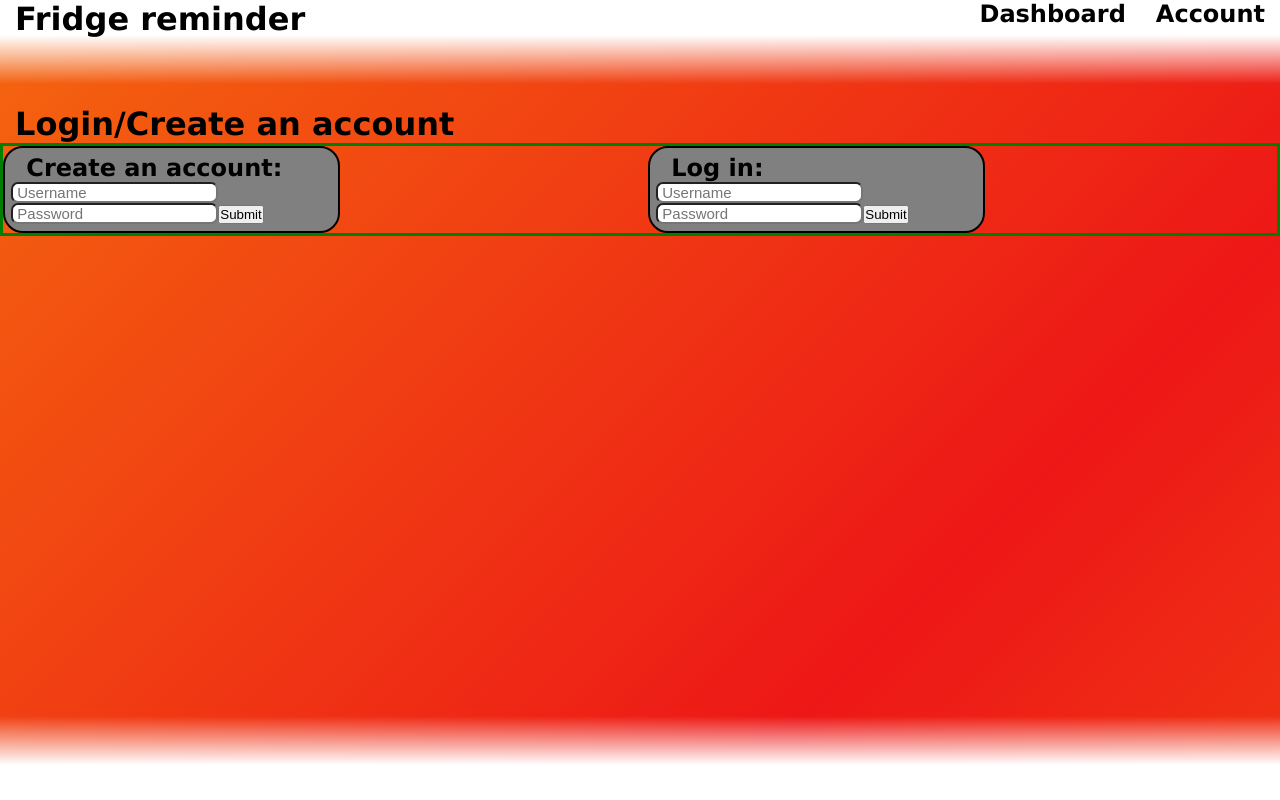
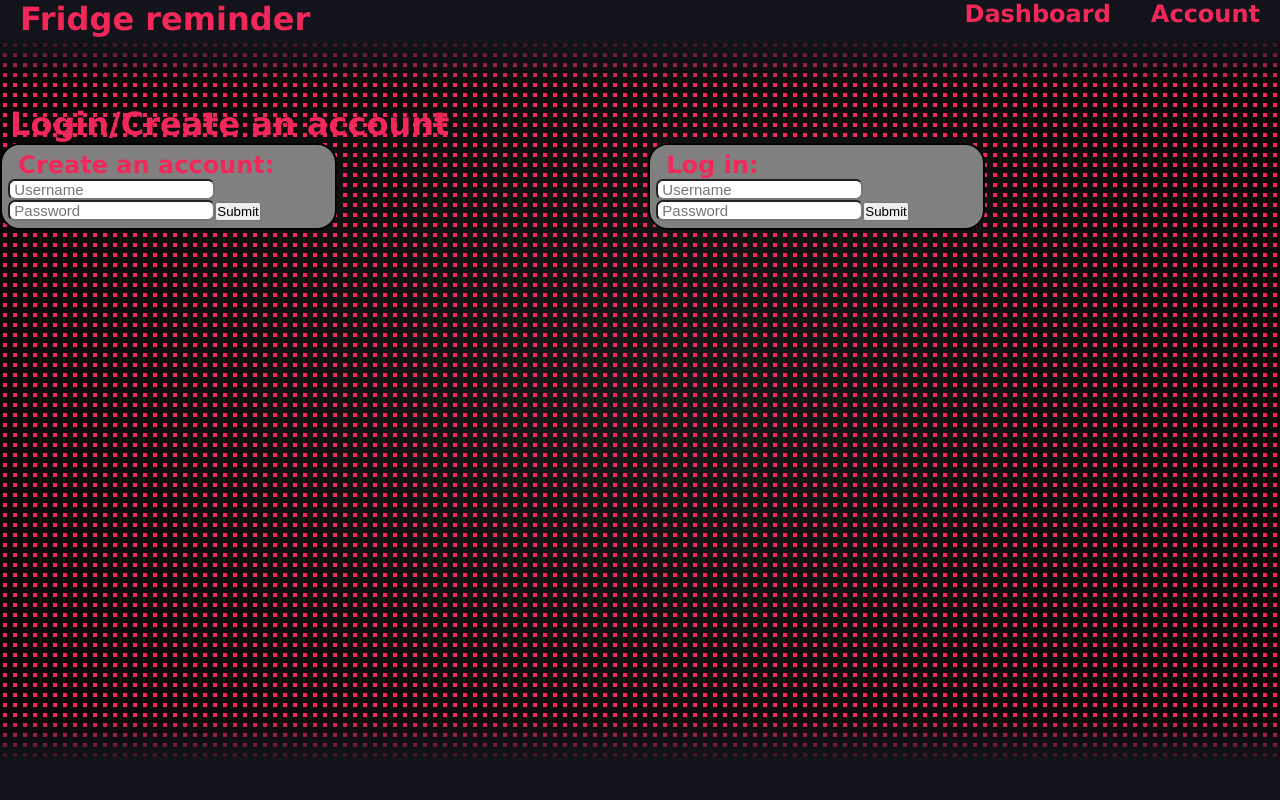
Before and after one commit to siweli/fridge-reminder, a Next.js app in the folder fridge-reminder-website/: page /account in a window 1280 px wide. Built offline with nearby package versions, Linux system fonts and the light colour scheme; no server answers.

Commit message:
updated css

```diff
--- a/fridge-reminder-website/src/app/account/styles.module.css
+++ b/fridge-reminder-website/src/app/account/styles.module.css
@@ -18,7 +18,6 @@
 }
 
 .container {
-    border: 3px green solid;
     columns: 2;
 }
 
--- a/fridge-reminder-website/src/app/globals.css
+++ b/fridge-reminder-website/src/app/globals.css
@@ -1,3 +1,9 @@
+:root {
+    --text: rgb(242, 40, 91);
+    --bg: rgb(19, 19, 27);
+    --bg-alpha: rgba(19, 19, 27, 1);
+}
+
 * {
     margin: 0;
     padding: 0;
@@ -9,28 +15,20 @@ html, body {
     height: 100%;
 }
 
+html {
+    background-image: radial-gradient(rgb(25, 25, 25), rgb(5, 5, 5));
+}
+
 body {
+    --size: 10px;
+
     font-family:Verdana, Geneva, Tahoma, sans-serif;
     display: flex;
     flex-direction: column;
-  /* height: 100dvh;
-  min-height: 100dvh; */
 
-  background: repeating-linear-gradient(135deg, #ED1717, #F24D11, #F6830C, #FBB806, #FFCC00, #FBB806, #F6830C, #F24D11, #ED1717, #F24D11, #F6830C);
-    background-size: 500% 500%;
-    animation: gradient 30s infinite linear;
-}
-
-@keyframes gradient {
-    0% {
-        background-position: 100% 100%;
-    }
-    50% {
-        background-position: 50% 50%;
-    }
-    100% {
-        background-position: 0% 0%;
-    }
+    background-image: radial-gradient(ellipse, var(--text) 0%, var(--text) 30%, transparent 34%);
+    background-size: var(--size) var(--size);
+    background-repeat: repeat;
 }
 
 
@@ -51,18 +49,18 @@ footer {
 }
 
 .white_bg {
-  background-color: rgb(255, 255, 255);
+    background-color: var(--bg);
     height: 35px;
 }
 
 .fade_down {
-  background: linear-gradient(180deg, rgba(255, 255, 255, 1), rgba(255, 255, 255, 0) 70%);
+    background: linear-gradient(180deg, var(--bg-alpha), rgba(0, 0, 0, 0) 70%);
     height: 70px;
     width: 100%;
 }
 
 .fade_up {
-  background: linear-gradient(0deg, rgba(255, 255, 255, 1), rgba(255, 255, 0, 0) 70%);
+    background: linear-gradient(0deg, var(--bg-alpha), rgba(0, 0, 0, 0) 70%);
     height: 70px;
     width: 100%;
 }
@@ -70,13 +68,14 @@ footer {
 /*  TEXT STUFF         */
 /* =================== */
 
-h1, h2 {
+h1, h2, a {
     display: inline;
-  padding: 15px;
+    padding: 10px;
+    color: var(--text);
 }
 
 .page_link:hover {
-  background: radial-gradient(rgba(255, 0, 0, 0.5), rgba(0, 0, 0, 0) 70%);
+    background: var(--text);
 }
 
 .other_pages {
@@ -86,7 +85,6 @@ h1, h2 {
 
 a {
     text-decoration: none;
-  color: rgb(0, 0, 0);
 }
 
 .fade_in {
```
Also changed, not shown: fridge-reminder-website/src/app/layout.tsx (+1 -8 lines), fridge-reminder-website/src/app/circle.png (added). Lines whose indentation alone changed are shown as unchanged.
